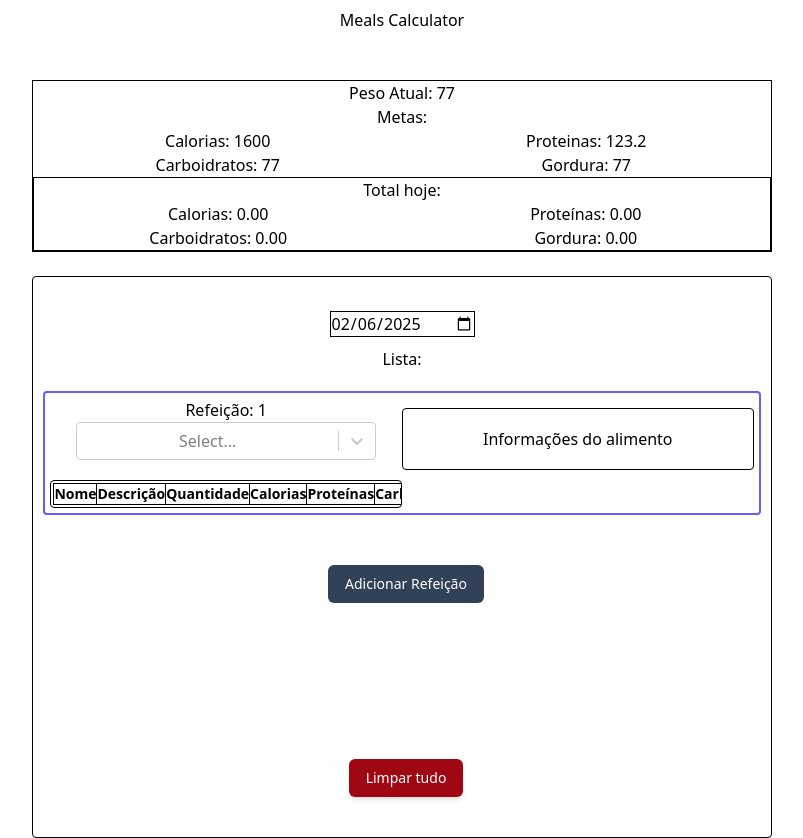
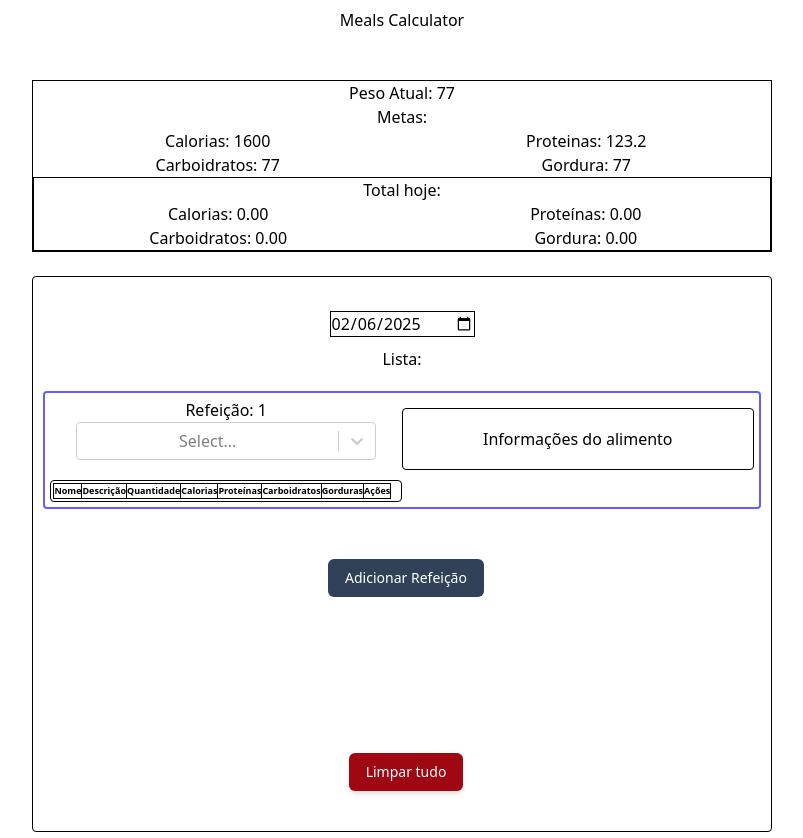
Before and after one commit to yuriprotasio/mycalories-ui, a React (Vite) app: page / in a window 1280 px wide. Both pictures are taken after a click on the button "Adicionar Refeição". Shown: the whole page, without its empty margins (238-1041 px from the left). Built offline with nearby package versions, Linux system fonts and the light colour scheme.

Commit message:
smaller table font

```diff
--- a/src/views/meals-calculator/index.tsx
+++ b/src/views/meals-calculator/index.tsx
@@ -194,7 +194,7 @@ function MealsCalculator() {
                           <button className="rounded-md bg-green-500 py-2 px-4 border border-transparent text-center text-sm text-white transition-all shadow-md hover:shadow-lg focus:bg-green-500 focus:shadow-none active:bg-green-700 hover:bg-green-700 active:shadow-none disabled:pointer-events-none disabled:opacity-50 disabled:shadow-none ml-2 mt-[20px] md:mt-[0px]" onClick={() => _addFood(index)}>Adicionar Comida</button>
                         </div>}
                       </div>
-                      <div className="border rounded-sm p-[2px] text-sm overflow-x-auto">
+                      <div className="border rounded-sm p-[2px] text-[9px] overflow-x-auto">
                         <table>
                           <tr className="border">
                             <th className="border">Nome</th>
```
